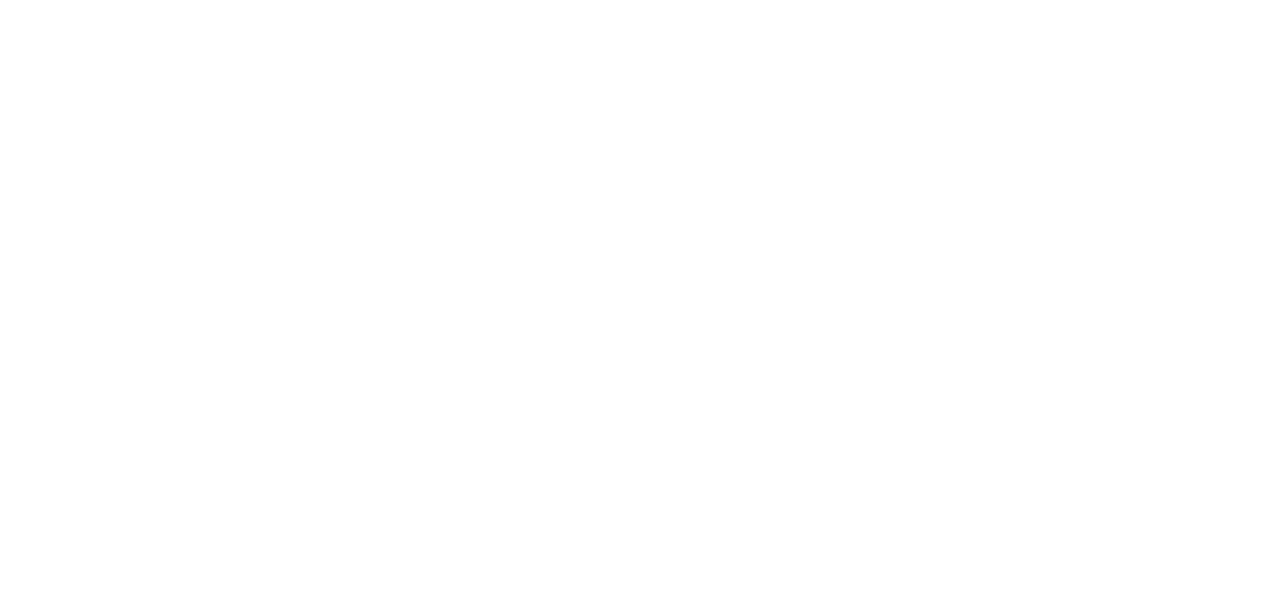
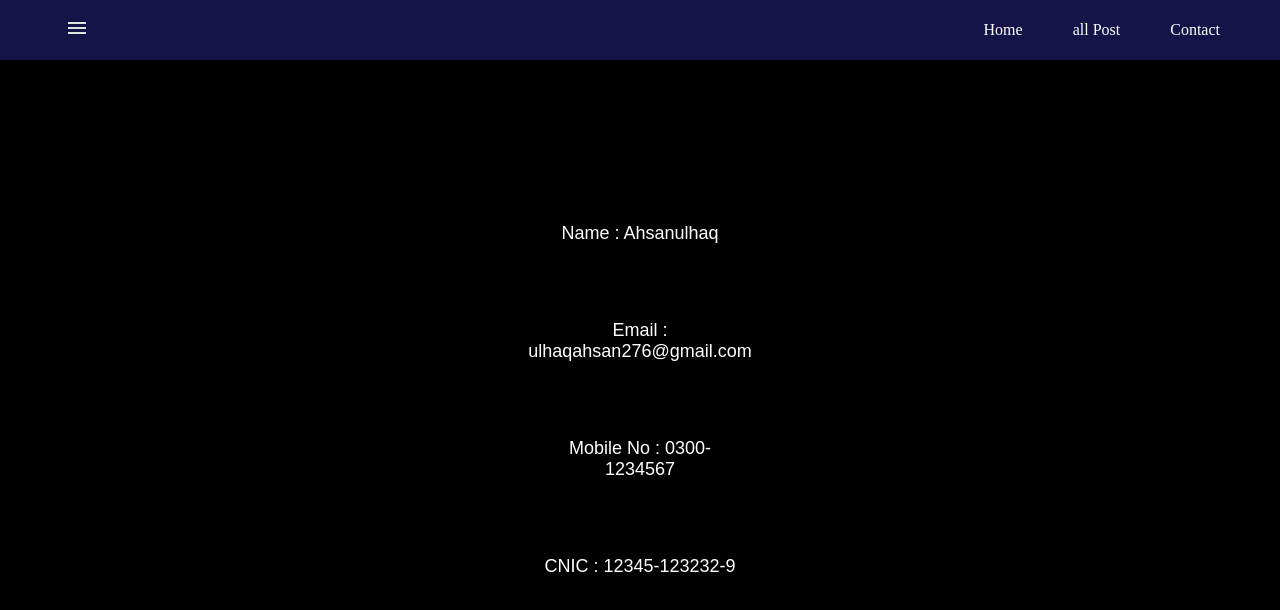
Before and after one commit to Ahsanulhaq01/Intermediate-React-Project, a React (Vite) app in the folder blog/: page /contact in a window 1280 px wide. Before the commit this address had no page. Shown: the top 610 px of the page. Built offline with nearby package versions, Linux system fonts and the light colour scheme.

Commit message:
add contact page

```diff
--- a/blog/src/App.jsx
+++ b/blog/src/App.jsx
@@ -2,6 +2,7 @@
 import AllPost from './pages/AllPost'
 import { Routes,Route } from 'react-router'
 import Homepage from './pages/Homepage'
+import ContactPage from './pages/ContactPage'
 function App() {
   return(
 
@@ -9,6 +10,7 @@
     <Routes>
       <Route index element ={<Homepage/>}></Route>
       <Route path='post' element={<AllPost/>}></Route>
+      <Route path='contact' element={<ContactPage/>}></Route>
 
     </Routes>
 
--- /dev/null
+++ b/blog/src/pages/ContactPage.jsx
@@ -0,0 +1,17 @@
+import Navbar from '../Navabar/Navbar';
+import './contactpage.css'
+function ContactPage(){
+    return(
+        <>
+        <Navbar/>
+        <div className="contact-container">
+            <p className="name">Name : Ahsanulhaq</p>
+            <p className="email">Email : ulhaqahsan276@gmail.com</p>
+            <p className="mobileno">Mobile No : 0300-1234567</p>
+            <p className="cnic">CNIC : 12345-123232-9</p>
+        </div>
+        </>
+    )
+}
+
+export default ContactPage;
--- /dev/null
+++ b/blog/src/pages/contactpage.css
@@ -0,0 +1,20 @@
+.contact-container{
+    display: flex;
+    flex-direction: column;
+    align-items: center;
+    justify-content: center;
+    gap: 20px;
+    min-height: 100vh;
+    background-color: rgb(0, 0, 0);
+    color: white;
+}
+.contact-container p{
+    font-family: Arial, Helvetica, sans-serif;
+    font-size: 18px;
+    padding: 10px 15px;
+   text-align: center;
+   display: flex;
+   justify-content: center;
+   align-items: center;
+   width: 200px;
+}
```
